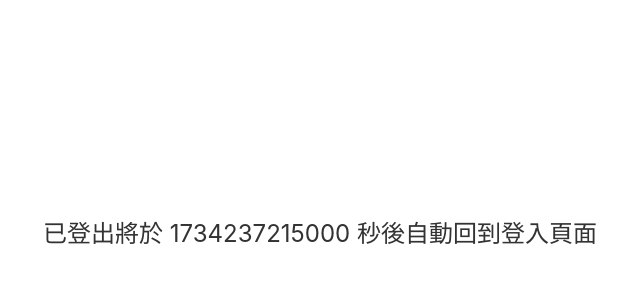
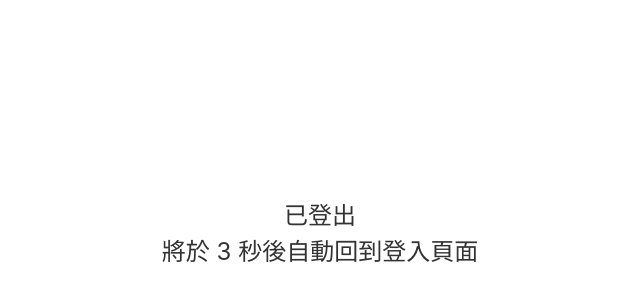
Before and after one commit to willy874/-interview-fe-simple-datatable, a Vue app in the folder web/: page /logout in a window 1280 px wide. Shown: the part 166-466 px from the top of the page, without its empty margins (320-960 px from the left). Built offline with nearby package versions, Linux system fonts and the light colour scheme; the HTML template or start-up script is replaced by a standard one; what @tanstack/vue-query would draw is missing.

Commit message:
feat: Login and Logout logic.

```diff
--- a/web/src/features/auth/LoginView.vue
+++ b/web/src/features/auth/LoginView.vue
@@ -22,8 +22,8 @@ enum Field {
 }
 
 const loginForm = reactive({
-  [Field.USERNAME]: '',
-  [Field.PASSWORD]: '',
+  [Field.USERNAME]: 'testuser',
+  [Field.PASSWORD]: 'ShowMeTheMoney',
 })
 
 const helperTexts = reactive({
--- a/web/src/features/auth/LogoutView.vue
+++ b/web/src/features/auth/LogoutView.vue
@@ -13,8 +13,8 @@ onMounted(() => {
   storage.value = null
   clear = preciseCountDown({
     timeout: 1000 * 10,
-    onTick: (seconds) => {
-      timeoutSeconds.value = seconds
+    onTick: ({ currentTime, targetTime }) => {
+      timeoutSeconds.value = Math.ceil((targetTime - currentTime) / 1000)
     },
     onEnd: () => {
       router.push('/login')
@@ -29,8 +29,10 @@ onUnmounted(() => {
 
 <template>
   <div class="logout-page">
-    <div>已登出</div>
-    <div>將於 {{ timeoutSeconds }} 秒後自動回到登入頁面</div>
+    <div>
+      <div>已登出</div>
+      <div>將於 {{ timeoutSeconds }} 秒後自動回到登入頁面</div>
+    </div>
   </div>
 </template>
 
@@ -42,5 +44,6 @@ onUnmounted(() => {
   height: 100vh;
   font-size: 24px;
   color: #333;
+  text-align: center;
 }
 </style>
--- a/web/src/features/auth/utils.ts
+++ b/web/src/features/auth/utils.ts
@@ -1,7 +1,14 @@
+interface CountDownResult {
+  currentTime: number
+  nextTime: number
+  targetTime: number
+  clear: () => void
+}
+
 interface CountDownParams {
   timeout: number
   renderSpace?: number
-  onTick?: (currentTime: number, nextTime: number) => void
+  onTick?: (result: CountDownResult) => void
   onEnd?: () => void
 }
 
@@ -10,10 +17,14 @@ export function preciseCountDown(options: CountDownParams) {
   let timerId: number
   let now = Date.now()
   let next = now + renderSpace
-  const target = now + timeout * renderSpace
+  const target = now + timeout
   if (target < next) {
     throw new Error('time must be greater than renderSpace')
   }
+  const clear = () => {
+    window.clearTimeout(timerId)
+  }
+
   const tick = () => {
     now = Date.now()
     next = next + renderSpace
@@ -22,14 +33,17 @@ export function preciseCountDown(options: CountDownParams) {
     if (target < next) {
       onEnd?.()
     } else {
-      onTick?.(now, next)
+      onTick?.({
+        currentTime: now,
+        nextTime: next,
+        targetTime: target,
+        clear,
+      })
       window.clearTimeout(timerId)
       timerId = window.setTimeout(tick, space)
     }
   }
   timerId = window.setTimeout(tick, renderSpace)
 
-  return () => {
-    window.clearTimeout(timerId)
-  }
+  return clear
 }
```
